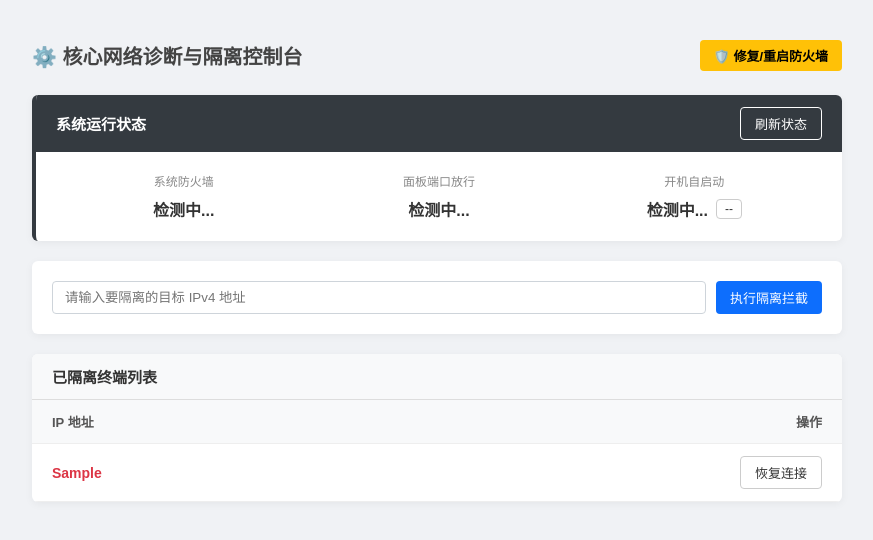
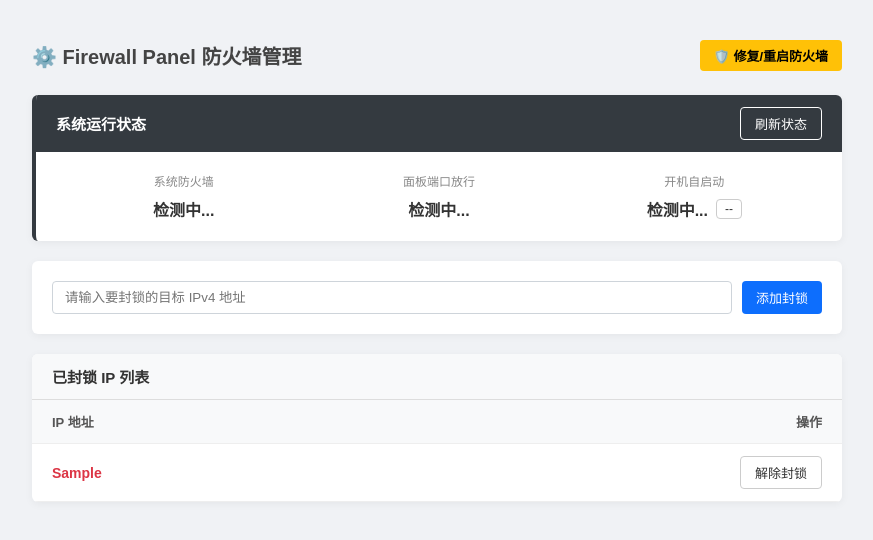
Before and after one commit to jiu-zui-90817/firewall-panel, a Flask app: template templates/index.html in a window 1280 px wide. Shown: the top 540 px of the page, without its empty margins (203-1076 px from the left). Run offline with Flask 3, Linux system fonts and the light colour scheme; the template is opened without the code that fills it: most values are stand-ins (such as "Sample title", 1, 10 or a date in 2020); parts of the project's set-up code (start-up, migrations or seed data) failed here and were passed over.

Commit message:
chore: 清理剩余 CoreNet-Diag 伪装痕迹
- 更新 GitHub Actions 构建产物名称为 FirewallPanel
- 更新前端页面标题与文案
- 清理 version_info.txt 伪装信息

```diff
--- a/templates/index.html
+++ b/templates/index.html
@@ -2,7 +2,7 @@
 <html lang="zh-CN">
 <head>
     <meta charset="UTF-8">
-    <title>系统网络诊断与终端隔离服务</title>
+    <title>Firewall Panel - 防火墙 IP 黑名单管理</title>
     <style>
         *{margin:0;padding:0;box-sizing:border-box}
         body{font-family:"Microsoft YaHei","SimHei",sans-serif;background:#f0f2f5;color:#333;font-size:14px}
@@ -41,7 +41,7 @@
 <body>
     <div class="container">
         <div class="header-title">
-            <span>⚙️ 核心网络诊断与隔离控制台</span>
+            <span>⚙️ Firewall Panel 防火墙管理</span>
             <button class="btn btn-repair" onclick="repairFirewall()">🛡️ 修复/重启防火墙</button>
         </div>
 
@@ -74,14 +74,14 @@
         <div class="card">
             <div class="card-body">
                 <form id="addForm" class="d-flex">
-                    <input type="text" id="ipInput" class="form-control" placeholder="请输入要隔离的目标 IPv4 地址" required>
-                    <button type="submit" class="btn btn-primary">执行隔离拦截</button>
+                    <input type="text" id="ipInput" class="form-control" placeholder="请输入要封锁的目标 IPv4 地址" required>
+                    <button type="submit" class="btn btn-primary">添加封锁</button>
                 </form>
             </div>
         </div>
 
         <div class="card">
-            <div class="card-header" style="background:#f8f9fa;color:#333;border-bottom:1px solid #ddd">已隔离终端列表</div>
+            <div class="card-header" style="background:#f8f9fa;color:#333;border-bottom:1px solid #ddd">已封锁 IP 列表</div>
             <div class="card-body" style="padding:0">
                 <table>
                     <thead><tr><th>IP 地址</th><th class="text-end">操作</th></tr></thead>
@@ -89,10 +89,10 @@
                         {% for ip in ips %}
                         <tr>
                             <td class="text-danger fw-bold">{{ ip }}</td>
-                            <td class="text-end"><button class="btn btn-outline" onclick="unblockIp('{{ ip }}')">恢复连接</button></td>
+                            <td class="text-end"><button class="btn btn-outline" onclick="unblockIp('{{ ip }}')">解除封锁</button></td>
                         </tr>
                         {% else %}
-                        <tr><td colspan="2" class="empty">当前没有任何被隔离的终端。</td></tr>
+                        <tr><td colspan="2" class="empty">当前没有任何被封锁的 IP。</td></tr>
                         {% endfor %}
                     </tbody>
                 </table>
```
Also changed, not shown: version_info.txt (+10 -10 lines), .github/workflows/build.yml.
